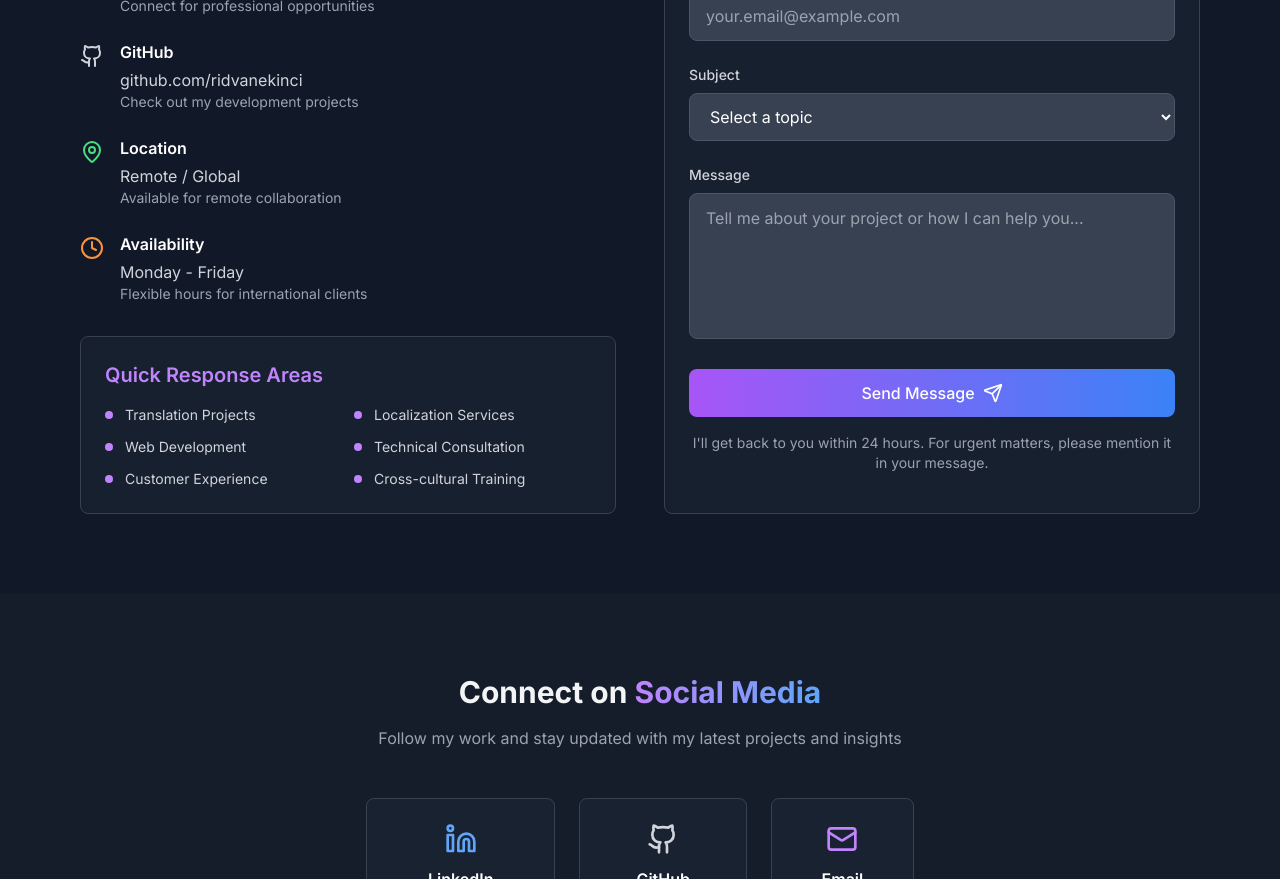
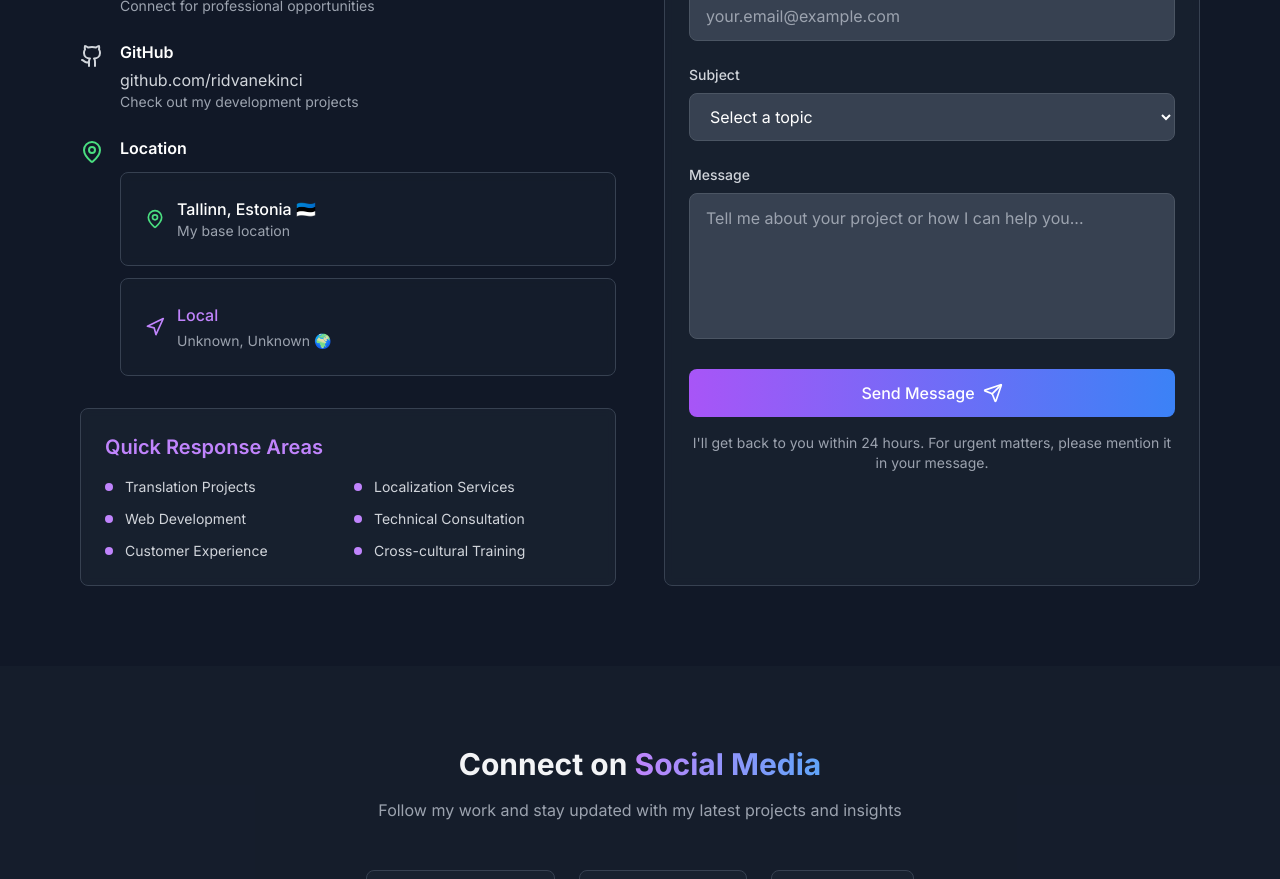
Before and after one commit to rdvneknc/rdvn-eknc, a Next.js app: page /contact in a window 1280 px wide. Shown: the part 740-1619 px from the top of the page. Built offline with nearby package versions, Linux system fonts and the light colour scheme; no server answers.

Commit message:
Move location system from navbar to contact page - remove availability section and add dynamic distance display

```diff
--- a/src/app/contact/page.tsx
+++ b/src/app/contact/page.tsx
@@ -1,7 +1,8 @@
 'use client'
 
 import { motion } from 'framer-motion'
-import { Mail, Linkedin, Github, MessageCircle, MapPin, Clock, Send } from 'lucide-react'
+import { Mail, Linkedin, Github, MessageCircle, MapPin, Send } from 'lucide-react'
+import LocationDisplayContact from '@/components/LocationDisplayContact'
 
 export default function Contact() {
   return (
@@ -92,21 +93,23 @@ export default function Contact() {
                   <div className="flex-shrink-0">
                     <MapPin className="w-6 h-6 text-green-400 mt-1" />
                   </div>
-                  <div>
-                    <h3 className="font-semibold text-white mb-1">Location</h3>
-                    <p className="text-gray-300">Remote / Global</p>
-                    <p className="text-sm text-gray-400">Available for remote collaboration</p>
-                  </div>
-                </div>
+                  <div className="flex-1">
+                    <h3 className="font-semibold text-white mb-3">Location</h3>
+                    <div className="space-y-3">
+                      <div className="card bg-gray-800/30 border-gray-700">
+                        <div className="flex items-center space-x-3">
+                          <div className="flex-shrink-0">
+                            <MapPin className="w-5 h-5 text-green-400" />
+                          </div>
+                          <div>
+                            <p className="text-white font-medium">Tallinn, Estonia 🇪🇪</p>
+                            <p className="text-sm text-gray-400">My base location</p>
+                          </div>
+                        </div>
+                      </div>
 
-                <div className="flex items-start space-x-4">
-                  <div className="flex-shrink-0">
-                    <Clock className="w-6 h-6 text-orange-400 mt-1" />
-                  </div>
-                  <div>
-                    <h3 className="font-semibold text-white mb-1">Availability</h3>
-                    <p className="text-gray-300">Monday - Friday</p>
-                    <p className="text-sm text-gray-400">Flexible hours for international clients</p>
+                      <LocationDisplayContact />
+                    </div>
                   </div>
                 </div>
               </div>
--- /dev/null
+++ b/src/components/LocationDisplayContact.tsx
@@ -0,0 +1,128 @@
+'use client'
+
+import { useState, useEffect } from 'react'
+import { motion } from 'framer-motion'
+import { Navigation } from 'lucide-react'
+import { getVisitorLocation, getCountryFlag } from '@/services/geolocation'
+
+interface LocationData {
+  city: string
+  country: string
+  latitude: number
+  longitude: number
+  countryCode: string
+}
+
+interface DistanceResult {
+  distance: number
+  location: LocationData
+}
+
+const LocationDisplayContact = () => {
+  const [locationData, setLocationData] = useState<DistanceResult | null>(null)
+  const [loading, setLoading] = useState(true)
+  const [error, setError] = useState(false)
+
+  useEffect(() => {
+    const fetchLocation = async () => {
+      try {
+        setLoading(true)
+        const data = await getVisitorLocation()
+        setLocationData(data)
+      } catch (err) {
+        console.error('Failed to fetch location:', err)
+        setError(true)
+      } finally {
+        setLoading(false)
+      }
+    }
+
+    fetchLocation()
+  }, [])
+
+  if (loading) {
+    return (
+      <div className="card bg-gray-800/30 border-gray-700">
+        <div className="flex items-center space-x-3">
+          <div className="flex-shrink-0">
+            <div className="w-5 h-5 border-2 border-purple-400 border-t-transparent rounded-full animate-spin"></div>
+          </div>
+          <div>
+            <p className="text-white font-medium">Detecting your location...</p>
+            <p className="text-sm text-gray-400">Calculating distance from Tallinn</p>
+          </div>
+        </div>
+      </div>
+    )
+  }
+
+  if (error || !locationData) {
+    return (
+      <div className="card bg-gray-800/30 border-gray-700">
+        <div className="flex items-center space-x-3">
+          <div className="flex-shrink-0">
+            <Navigation className="w-5 h-5 text-purple-400" />
+          </div>
+          <div>
+            <p className="text-white font-medium">Remote / Global</p>
+            <p className="text-sm text-gray-400">Available for remote collaboration</p>
+          </div>
+        </div>
+      </div>
+    )
+  }
+
+  const { distance, location } = locationData
+  const flag = getCountryFlag(location.countryCode)
+
+  return (
+    <motion.div
+      initial={{ opacity: 0, y: 10 }}
+      animate={{ opacity: 1, y: 0 }}
+      transition={{ duration: 0.5 }}
+      className="card bg-gray-800/30 border-gray-700 hover:border-purple-500/50 transition-colors"
+    >
+      <div className="flex items-center space-x-3">
+        <motion.div
+          className="flex-shrink-0"
+          animate={{
+            scale: [1, 1.1, 1],
+            rotate: [0, 5, -5, 0]
+          }}
+          transition={{
+            duration: 2,
+            repeat: Infinity,
+            ease: "easeInOut"
+          }}
+        >
+          <Navigation className="w-5 h-5 text-purple-400" />
+        </motion.div>
+
+        <div className="flex-1">
+          <div className="flex items-center space-x-2 mb-1">
+            <p className="text-white font-medium">
+              {distance > 0 ? (
+                <>
+                  <span className="text-purple-400">{distance.toLocaleString()}km</span>
+                  <span className="text-gray-300 mx-1">away</span>
+                </>
+              ) : (
+                <span className="text-purple-400">Local</span>
+              )}
+            </p>
+          </div>
+          <p className="text-sm text-gray-400">
+            {location.city}, {location.country} {flag}
+          </p>
+          {distance > 0 && (
+            <p className="text-xs text-gray-500 mt-1">
+              I&apos;m from Tallinn, Estonia, roughly {distance.toLocaleString()}km away from your current location
+            </p>
+          )}
+        </div>
+      </div>
+    </motion.div>
+  )
+}
+
+export default LocationDisplayContact
--- a/src/components/Navigation.tsx
+++ b/src/components/Navigation.tsx
@@ -6,7 +6,6 @@ import { useState } from 'react'
 import { Menu, X } from 'lucide-react'
 import { useLanguage } from '@/contexts/LanguageContext'
 import LanguageToggle from './LanguageToggle'
-import LocationDisplay from './LocationDisplay'
 
 const Navigation = () => {
   const pathname = usePathname()
@@ -50,10 +49,6 @@ const Navigation = () => {
                 {item.label}
               </Link>
             ))}
-
-            {/* Location Display */}
-            <LocationDisplay />
-
             <LanguageToggle />
           </div>
 
@@ -85,9 +80,8 @@ const Navigation = () => {
                 </Link>
               ))}
 
-              {/* Mobile Location & Language */}
-              <div className="flex items-center justify-between px-3 py-2 mt-4 border-t border-gray-800 pt-4">
-                <LocationDisplay />
+              {/* Mobile Language */}
+              <div className="flex items-center justify-center px-3 py-2 mt-4 border-t border-gray-800 pt-4">
                 <LanguageToggle />
               </div>
             </div>
```
